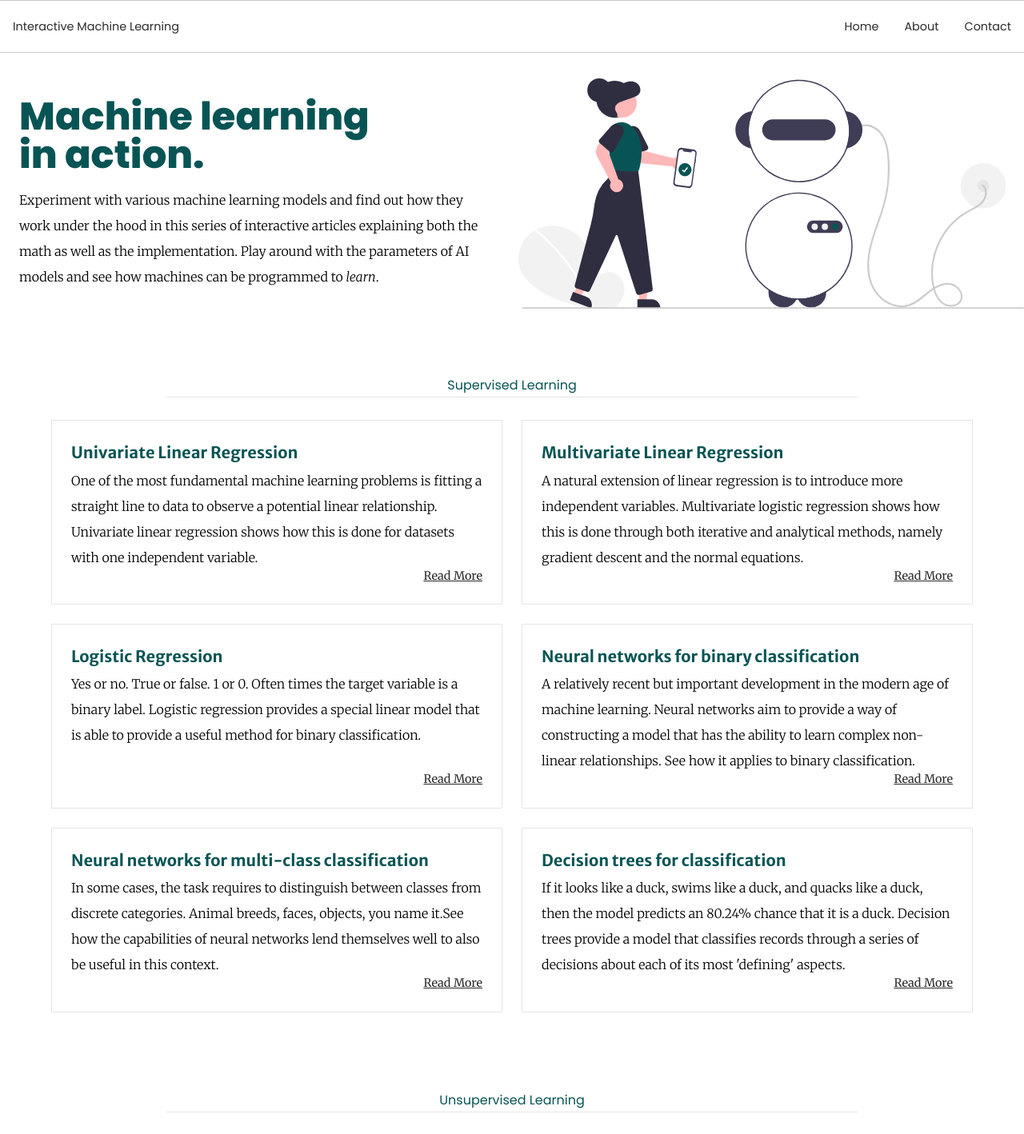
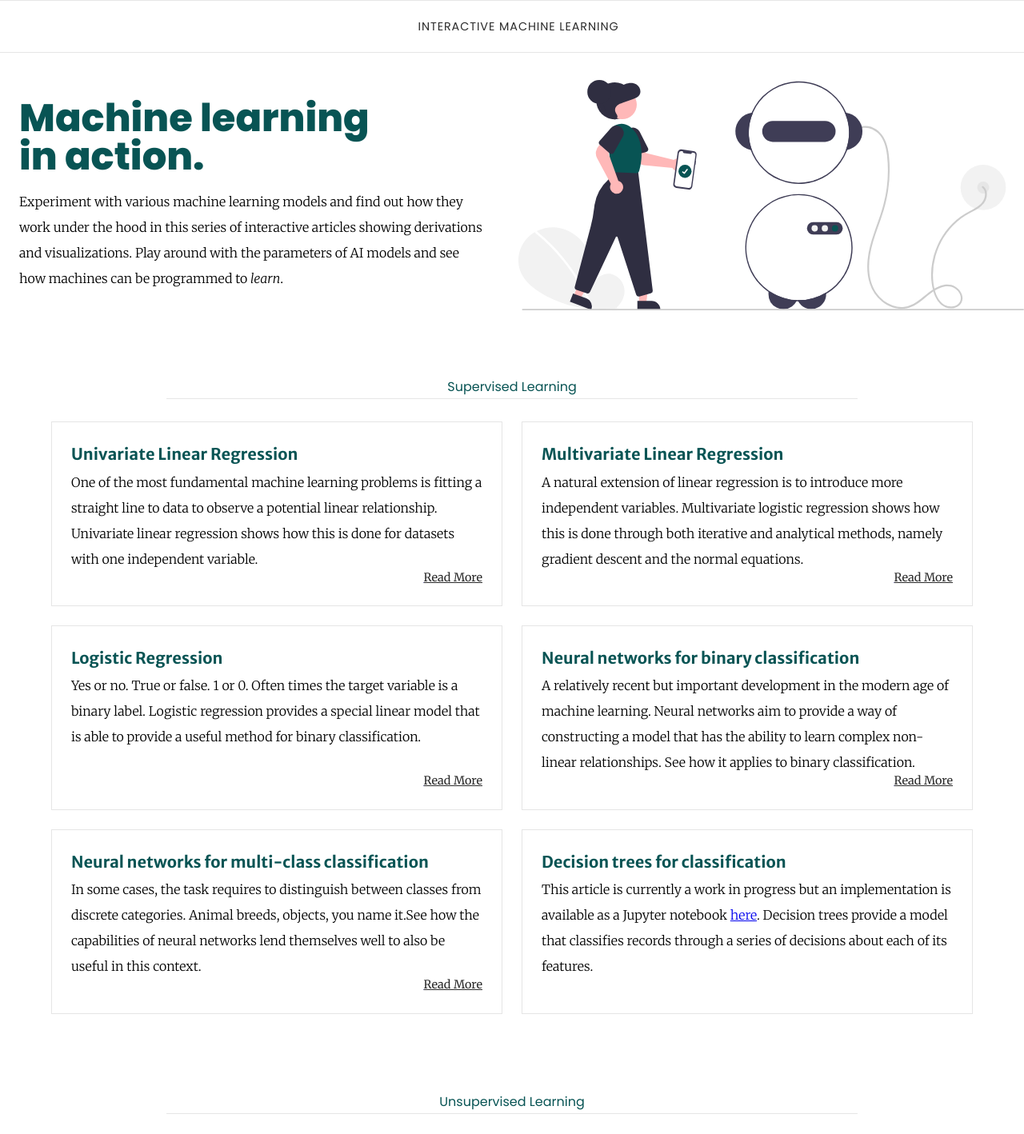
Before and after one commit to UAFederez/interactive-ml-frontend, a React (Vite) app: page / in a window 1280 px wide. Shown: the top 1418 px of the page at 80% size. Built offline with nearby package versions, Linux system fonts and the light colour scheme; what better-react-mathjax would draw is missing.

Commit message:
Landing page content changes, 404 page and navbar modifications

```diff
--- a/src/App.css
+++ b/src/App.css
@@ -94,6 +94,17 @@ body {
     font-weight: 200;
 }
 
+.contentMainContainer {
+    display: flex;
+    flex-direction: column;
+    min-height: calc(100vh - 1px - var(--nav-height));
+}
+
+.contentMainContainer > div,
+.contentMainContainer > main {
+    flex-grow: 1;
+}
+
 .fs-xl {
     font-size: var(--fs-xl);
 }
--- a/src/App.jsx
+++ b/src/App.jsx
@@ -10,12 +10,14 @@ import NeuralNetworkBinary from "./routes/articles/NeuralNetworkBin/NeuralNetwor
 import NeuralNetworkMul from "./routes/articles/NeuralNetworkMul/NeuralNetworkMul";
 import Footer from "./components/Footer/Footer";
 import KMeansClustering from "./routes/articles/KMeansClustering/KMeansClustering";
+import NotFoundPage from "./routes/NotFoundPage/NotFoundPage";
 
 function App() {
     return (
         <MathJaxContext>
             <BrowserRouter>
                 <Navbar />
+                <div className="contentMainContainer">
                     <Routes>
                         <Route path="/">
                             <Route index element={<LandingPage />} />
@@ -44,8 +46,10 @@ function App() {
                                 element={<KMeansClustering />}
                             />
                         </Route>
+                        <Route path="*" element={<NotFoundPage />} />
                     </Routes>
                     <Footer />
+                </div>
             </BrowserRouter>
         </MathJaxContext>
     );
--- a/src/components/Navbar/Navbar.jsx
+++ b/src/components/Navbar/Navbar.jsx
@@ -1,13 +1,12 @@
 import { useState } from "react";
-import { Link } from "react-router-dom";
 import styles from "./Navbar.module.css";
 
 const Navbar = () => {
     const [isVisible, setVisible] = useState(false);
     const links = [
         { text: "Home", to: "/" },
-        { text: "About", to: "/" },
-        { text: "Contact", to: "/" },
+        { text: "About", to: "/about" },
+        { text: "Contact", to: "/contact" },
     ];
     return (
         <div className={styles.navContainer}>
@@ -15,6 +14,7 @@ const Navbar = () => {
                 <span className={styles.navLogo}>
                     Interactive Machine Learning
                 </span>
+                {/**
                 <button
                     className={styles.menuBtn}
                     onClick={() => {
@@ -58,8 +58,9 @@ const Navbar = () => {
                             fill="#2f2f2f"
                         ></rect>
                     </svg>
-                </button>
+                </button>*/}
             </div>
+            {/**
             <nav className={styles.navDesktop}>
                 <ul>
                     {links.map((link) => (
@@ -82,7 +83,7 @@ const Navbar = () => {
                         </li>
                     ))}
                 </ul>
-            </nav>
+                    </nav> */}
         </div>
     );
 };
--- a/src/components/Navbar/Navbar.module.css
+++ b/src/components/Navbar/Navbar.module.css
@@ -1,5 +1,4 @@
 .navContainer {
-    position: fixed;
     background-color: #fff;
     color: #2b2b2b;
     width: 100%;
@@ -7,7 +6,7 @@
     height: var(--nav-height);
     font-family: var(--ff-head-primary);
     font-size: var(--fs-300);
-    border-block: 1px solid rgba(43, 43, 43, 0.25);
+    border-block: 1px solid var(--color-neutral-800);
 }
 
 .navContainer > div {
@@ -21,6 +20,9 @@
 
 .navLogo {
     display: block;
+    text-transform: uppercase;
+    letter-spacing: 0.1ch;
+    padding-block: var(--space-500);
 }
 
 .navMobile {
@@ -68,11 +70,6 @@
     text-decoration: none;
 }
 
-.navContainer ~ div,
-.navContainer ~ main {
-    padding-top: var(--nav-height);
-}
-
 .navDesktop {
     display: none;
 }
@@ -106,6 +103,14 @@
     aspect-ratio: 1;
 }
 
+.navContainer {
+    display: flex;
+    align-items: center;
+    flex-direction: row;
+    justify-content: center;
+    /* justify-content: space-between; */
+}
+
 @media (min-width: 40rem) {
     .navMobile {
         display: none;
@@ -116,11 +121,4 @@
     .navDesktop {
         display: block;
     }
-
-    .navContainer {
-        display: flex;
-        align-items: center;
-        flex-direction: row;
-        justify-content: space-between;
-    }
 }
--- a/src/routes/LandingPage/LandingPage.jsx
+++ b/src/routes/LandingPage/LandingPage.jsx
@@ -6,47 +6,96 @@ const LandingPage = () => {
     const supervisedLearningArticles = [
         {
             title: "Univariate Linear Regression",
-            description:
-                "One of the most fundamental machine learning problems is fitting a straight line to data to observe a potential linear relationship. Univariate linear regression shows how this is done for datasets with one independent variable.",
+            description: (
+                <p>
+                    One of the most fundamental machine learning problems is
+                    fitting a straight line to data to observe a potential
+                    linear relationship. Univariate linear regression shows how
+                    this is done for datasets with one independent variable.
+                </p>
+            ),
             link: "/linear-regression",
         },
         {
             title: "Multivariate Linear Regression",
-            description:
-                "A natural extension of linear regression is to introduce more independent variables. Multivariate logistic regression shows how this is done through both iterative and analytical methods, namely gradient descent and the normal equations.",
+            description: (
+                <p>
+                    A natural extension of linear regression is to introduce
+                    more independent variables. Multivariate logistic regression
+                    shows how this is done through both iterative and analytical
+                    methods, namely gradient descent and the normal equations.
+                </p>
+            ),
             link: "/linear-regression-mul",
         },
         {
             title: "Logistic Regression",
-            description:
-                "Yes or no. True or false. 1 or 0. Often times the target variable is a binary label. Logistic regression provides a special linear model that is able to provide a useful method for binary classification.",
+            description: (
+                <p>
+                    Yes or no. True or false. 1 or 0. Often times the target
+                    variable is a binary label. Logistic regression provides a
+                    special linear model that is able to provide a useful method
+                    for binary classification.
+                </p>
+            ),
             link: "/logistic-regression",
         },
         {
             title: "Neural networks for binary classification",
-            description:
-                "A relatively recent but important development in the modern age of machine learning. Neural networks aim to provide a way of constructing a model that has the ability to learn complex non-linear relationships. See how it applies to binary classification.",
+            description: (
+                <p>
+                    A relatively recent but important development in the modern
+                    age of machine learning. Neural networks aim to provide a
+                    way of constructing a model that has the ability to learn
+                    complex non-linear relationships. See how it applies to
+                    binary classification.
+                </p>
+            ),
             link: "/neural-network-bin",
         },
         {
             title: "Neural networks for multi-class classification",
-            description:
-                "In some cases, the task requires to distinguish between classes from discrete categories. Animal breeds, faces, objects, you name it.See how the capabilities of neural networks lend themselves well to also be useful in this context.",
+            description: (
+                <p>
+                    In some cases, the task requires to distinguish between
+                    classes from discrete categories. Animal breeds, objects,
+                    you name it.See how the capabilities of neural networks lend
+                    themselves well to also be useful in this context.
+                </p>
+            ),
             link: "/neural-network-mul",
         },
         {
             title: "Decision trees for classification",
-            description:
-                "If it looks like a duck, swims like a duck, and quacks like a duck, then the model predicts an 80.24% chance that it is a duck. Decision trees provide a model that classifies records through a series of decisions about each of its most 'defining' aspects.",
-            link: "/",
+            description: (
+                <p>
+                    This article is currently a work in progress but an
+                    implementation is available as a Jupyter notebook{" "}
+                    <a
+                        href="https://github.com/UAFederez/MachineLearning/blob/master/06-Decision_Trees_Classification.ipynb"
+                        target="_blank"
+                    >
+                        here
+                    </a>
+                    . Decision trees provide a model that classifies records
+                    through a series of decisions about each of its features.
+                </p>
+            ),
+            link: "",
         },
     ];
 
     const unsupervisedLearningArticles = [
         {
             title: "K-means Clustering",
-            description:
-                "Birds of a feather flock together. K-means clustering is a model that aims to provide answers to such questions without a definitive or known classification of data to instead find discernable groupings or clusters within the data.",
+            description: (
+                <p>
+                    Birds of a feather flock together. K-means clustering is a
+                    model that aims to provide answers to such questions without
+                    a definitive or known classification of data to instead find
+                    discernable groupings or clusters within the data.
+                </p>
+            ),
             link: "/kmeans-clustering",
         },
     ];
@@ -62,10 +111,10 @@ const LandingPage = () => {
                         <p>
                             Experiment with various machine learning models and
                             find out how they work under the hood in this series
-                            of interactive articles explaining both the math as
-                            well as the implementation. Play around with the
-                            parameters of AI models and see how machines can be
-                            programmed to <em>learn</em>.
+                            of interactive articles showing derivations and
+                            visualizations. Play around with the parameters of
+                            AI models and see how machines can be programmed to{" "}
+                            <em>learn</em>.
                         </p>
                     </div>
                 </div>
@@ -83,13 +132,15 @@ const LandingPage = () => {
                             <div className={styles.article} key={article.title}>
                                 <div>
                                     <h3>{article.title}</h3>
-                                    <p>{article.description}</p>
+                                    {article.description}
                                 </div>
-                                <Link to={article.link}>
-                                    <span className={styles.readMore}>
-                                        Read More
-                                    </span>
-                                </Link>
+                                {article.link ? (
+                                    <Link to={article.link}>
+                                        <span className={styles.readMore}>
+                                            Read More
+                                        </span>
+                                    </Link>
+                                ) : null}
                             </div>
                         ))}
                     </div>
@@ -102,7 +153,7 @@ const LandingPage = () => {
                         {unsupervisedLearningArticles.map((article) => (
                             <div className={styles.article} key={article.title}>
                                 <h3>{article.title}</h3>
-                                <p>{article.description}</p>
+                                {article.description}
                                 <Link to={article.link}>
                                     <span className={styles.readMore}>
                                         Read More
--- /dev/null
+++ b/src/routes/NotFoundPage/NotFoundPage.jsx
@@ -0,0 +1,5 @@
+const NotFoundPage = () => {
+    return <div>Not Found</div>;
+};
+
+export default NotFoundPage;
```
Lines whose indentation alone changed are shown as unchanged.
